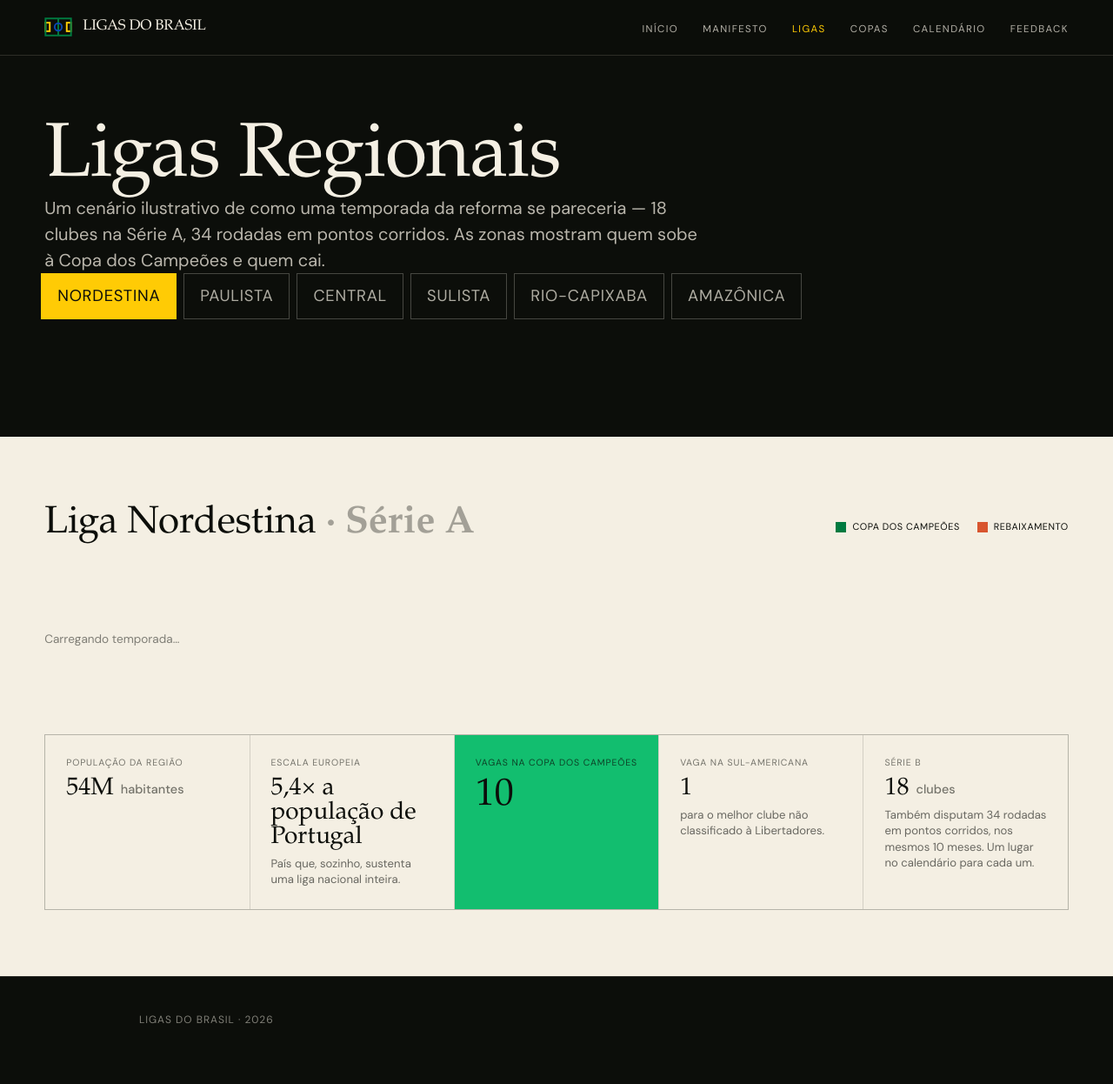
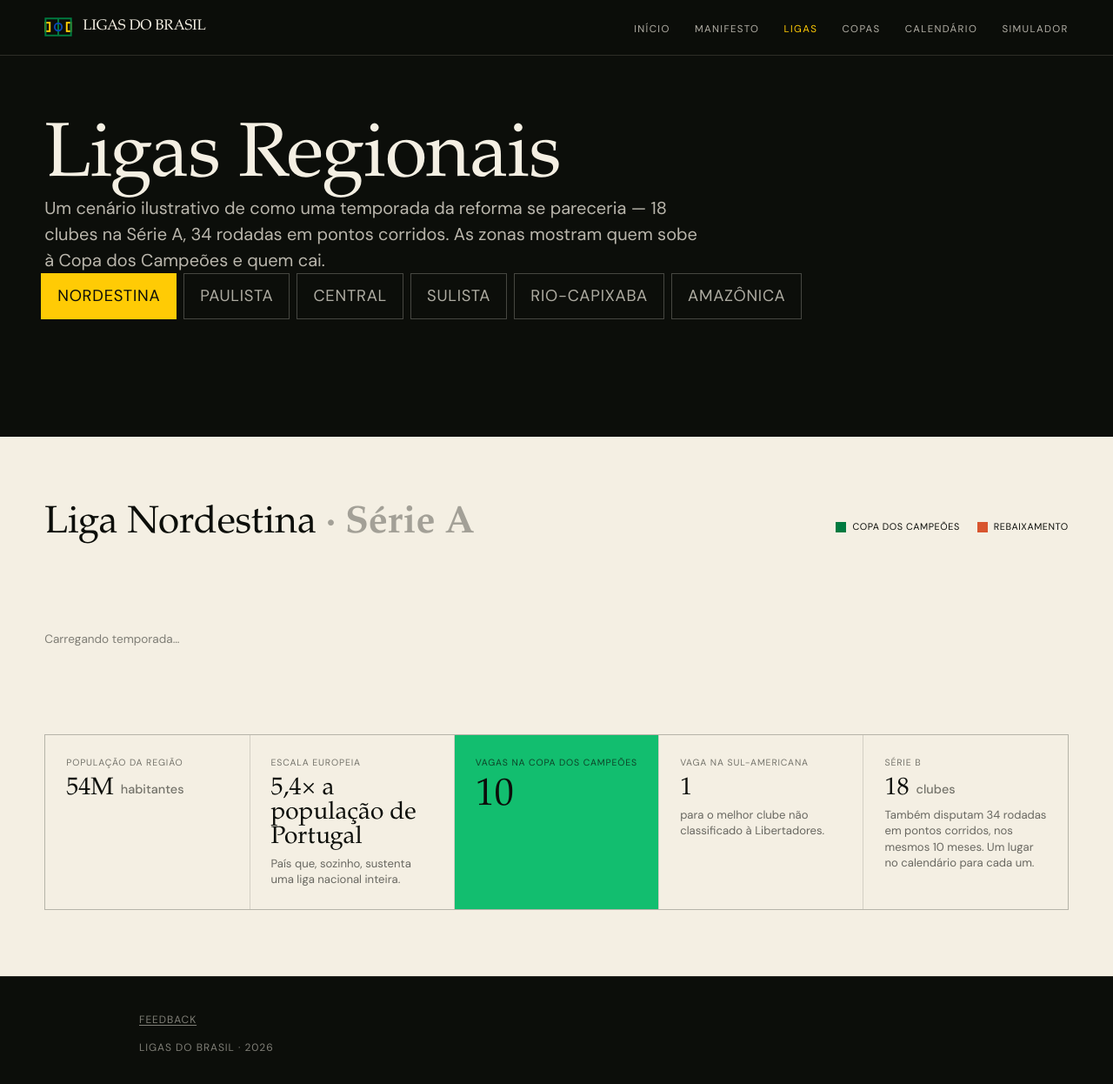
Before and after one commit to raphaelaleixo/ligas-do-brasil, a website with bundled scripts: page ligas.html in a window 1280 px wide. Shown: the whole page at 87% size. Before the commit the page ends 1222 px from the top, so only its background shows below. Built offline with nearby package versions, Linux system fonts and the light colour scheme; a web font is replaced by a local one.

Commit message:
refactor(nav): Feedback vai pro rodapé; Simulador ocupa 6º slot em todas as páginas
Co-Authored-By: Claude Opus 4.7 <noreply@anthropic.com>

```diff
--- a/assets/css/layout.css
+++ b/assets/css/layout.css
@@ -183,6 +183,10 @@
     max-inline-size: var(--content-text);
     margin-inline: auto;
   }
+  footer a {
+    display: block;
+    margin-block-end: 0.5rem;
+  }
 
   /* Button — gold pill (primary CTA) */
   .btn {
--- a/ligas.html
+++ b/ligas.html
@@ -69,7 +69,7 @@
         <li><a href="ligas" aria-current="page">Ligas</a></li>
         <li><a href="copa">Copas</a></li>
         <li><a href="timeline">Calendário</a></li>
-        <li><a href="feedback">Feedback</a></li>
+        <li><a href="simulador">Simulador</a></li>
       </ul>
     </nav>
   </header>
@@ -108,6 +108,7 @@
   </main>
 
   <footer>
+    <a href="feedback">Feedback</a>
     <div>Ligas do Brasil · 2026</div>
   </footer>
 
```
Also changed, not shown: copa.html (+2 -1 lines), feedback.html (+2 -1 lines), index.html (+2 -1 lines), manifesto.html (+2 -1 lines), simulador.html (+2 -1 lines), timeline.html (+2 -1 lines).
